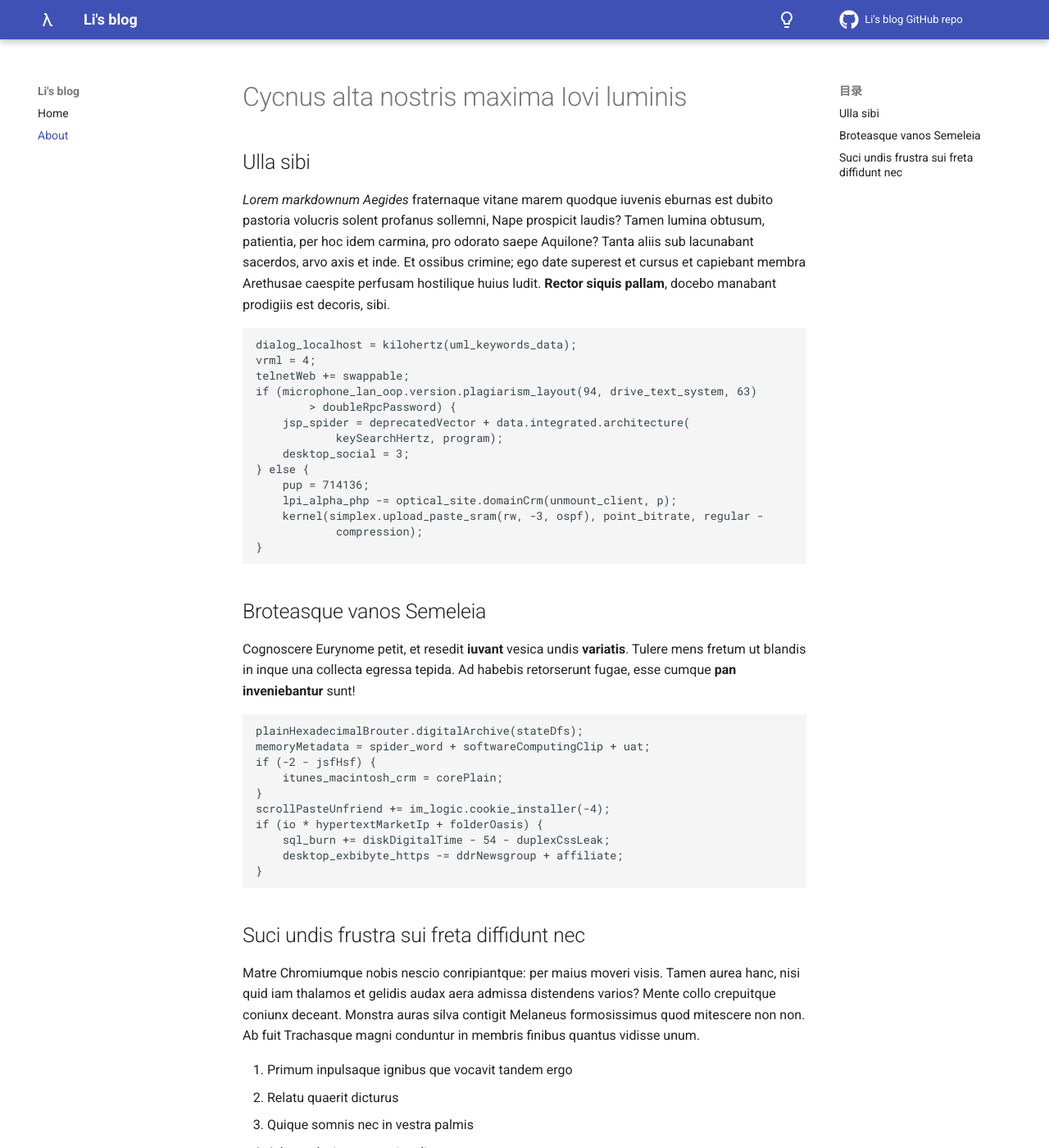
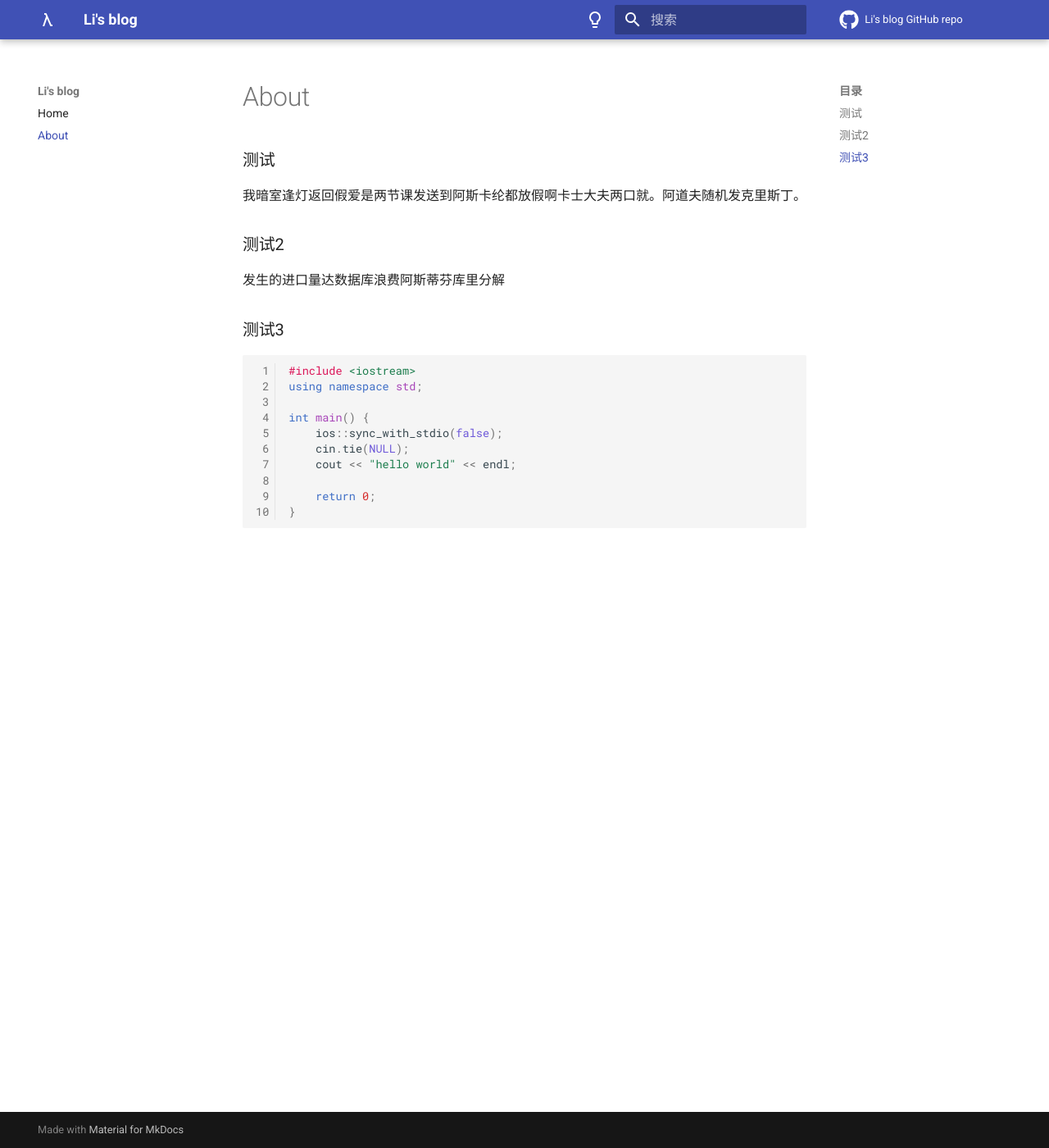
Before and after one commit to Lijinyu3/lijinyu3.github.io, an MkDocs documentation site: the page built from docs/about.md, in a window 1280 px wide and 1400 px high. Shown: the whole window at 82% size. Built offline with MkDocs 1.6.1 and Material for MkDocs 9.7.7, drawn with Linux system fonts in a browser that asks for light colours; comment, search, counter and statistics services are not loaded; some of the changed text lies outside the part shown.

Commit message:
Edited some config

````diff
--- a/docs/about.md
+++ b/docs/about.md
@@ -1,69 +1,19 @@
-# Cycnus alta nostris maxima Iovi luminis
+### 测试
+我暗室逢灯返回假爱是两节课发送到阿斯卡纶都放假啊卡士大夫两口就。阿道夫随机发克里斯丁。
 
-## Ulla sibi
+### 测试2
+发生的进口量达数据库浪费阿斯蒂芬库里分解
 
-*Lorem markdownum Aegides* fraternaque vitane marem quodque iuvenis eburnas est
-dubito pastoria volucris solent profanus sollemni, Nape prospicit laudis? Tamen
-lumina obtusum, patientia, per hoc idem carmina, pro odorato saepe Aquilone?
-Tanta aliis sub lacunabant sacerdos, arvo axis et inde. Et ossibus crimine; ego
-date superest et cursus et capiebant membra Arethusae caespite perfusam
-hostilique huius ludit. **Rector siquis pallam**, docebo manabant prodigiis est
-decoris, sibi.
+### 测试3
+```cpp
+#include <iostream>
+using namespace std;
 
-    dialog_localhost = kilohertz(uml_keywords_data);
-    vrml = 4;
-    telnetWeb += swappable;
-    if (microphone_lan_oop.version.plagiarism_layout(94, drive_text_system, 63)
-            > doubleRpcPassword) {
-        jsp_spider = deprecatedVector + data.integrated.architecture(
-                keySearchHertz, program);
-        desktop_social = 3;
-    } else {
-        pup = 714136;
-        lpi_alpha_php -= optical_site.domainCrm(unmount_client, p);
-        kernel(simplex.upload_paste_sram(rw, -3, ospf), point_bitrate, regular -
-                compression);
-    }
+int main() {
+    ios::sync_with_stdio(false);
+    cin.tie(NULL);
+    cout << "hello world" << endl;
 
-## Broteasque vanos Semeleia
-
-Cognoscere Eurynome petit, et resedit **iuvant** vesica undis **variatis**.
-Tulere mens fretum ut blandis in inque una collecta egressa tepida. Ad habebis
-retorserunt fugae, esse cumque **pan inveniebantur** sunt!
-
-    plainHexadecimalBrouter.digitalArchive(stateDfs);
-    memoryMetadata = spider_word + softwareComputingClip + uat;
-    if (-2 - jsfHsf) {
-        itunes_macintosh_crm = corePlain;
-    }
-    scrollPasteUnfriend += im_logic.cookie_installer(-4);
-    if (io * hypertextMarketIp + folderOasis) {
-        sql_burn += diskDigitalTime - 54 - duplexCssLeak;
-        desktop_exbibyte_https -= ddrNewsgroup + affiliate;
-    }
-
-## Suci undis frustra sui freta diffidunt nec
-
-Matre Chromiumque nobis nescio conripiantque: per maius moveri visis. Tamen
-aurea hanc, nisi quid iam thalamos et gelidis audax aera admissa distendens
-varios? Mente collo crepuitque coniunx deceant. Monstra auras silva contigit
-Melaneus formosissimus quod mitescere non non. Ab fuit Trachasque magni
-conduntur in membris finibus quantus vidisse unum.
-
-1. Primum inpulsaque ignibus que vocavit tandem ergo
-2. Relatu quaerit dicturus
-3. Quique somnis nec in vestra palmis
-4. Admota levis res possis relinque et manus
-5. Hos iamque ligno fronte cunei tenentem eludere
-6. Dixere bracchia dirae lugentis nudaque et tabe
-
-Convellere deus haeserunt mater oculis vero pruinas? Alta adiciuntque haec
-caligine flectit reperta mactas, ponentem summas trunci? Quae faciemque tuoque
-aquam Iapetionides ingesta acta electro ictus agnovique iamque, ortae! Meorum
-induit; **dumque modo Achillem** ab reddere saucia plenoque praesens horrentia
-**trunci** veteres ut regnum suam. Neque omnes.
-
-Ubi sororum videri: nux mox cinguntur sepulcro inter cum fruatur siccis, urbes.
-Tamen velocibus quae, ego dedit sumptis Tydides nec sollicita Nereius
-luctatusque; per. Caede et hoc retro rupit, iter, male forte me fratres sunt
-Argolica nigra hausit, sacra cumque.
+    return 0;
+}
+```
--- a/mkdocs.yml
+++ b/mkdocs.yml
@@ -4,10 +4,6 @@ site_author: enotaa33@gmail.com
 
 repo_name: Li's blog GitHub repo
 repo_url: https://github.com/Lijinyu3/lijinyu3.github.io
-
-markdown_extensions:
-  - pymdownx.arithmatex:
-      generic: true
 
 extra_javascript:
   - javascripts/mathjax.js
@@ -42,3 +38,14 @@ theme:
 
 plugins:
   - git-revision-date-localized
+  - search
+
+markdown_extensions:
+  - pymdownx.arithmatex:
+      generic: true
+  - pymdownx.mark
+  - pymdownx.tilde
+  - pymdownx.highlight:
+      anchor_linenums: true
+      linenums: true
+  - pymdownx.superfences
````
